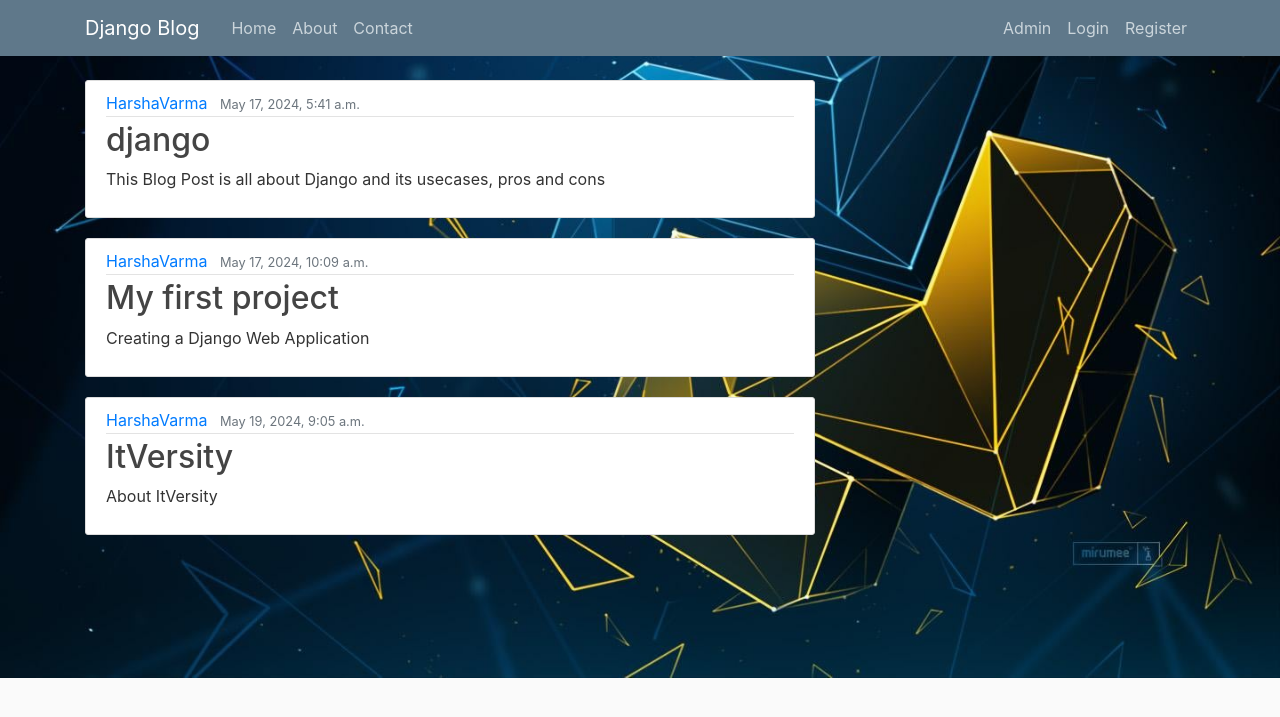
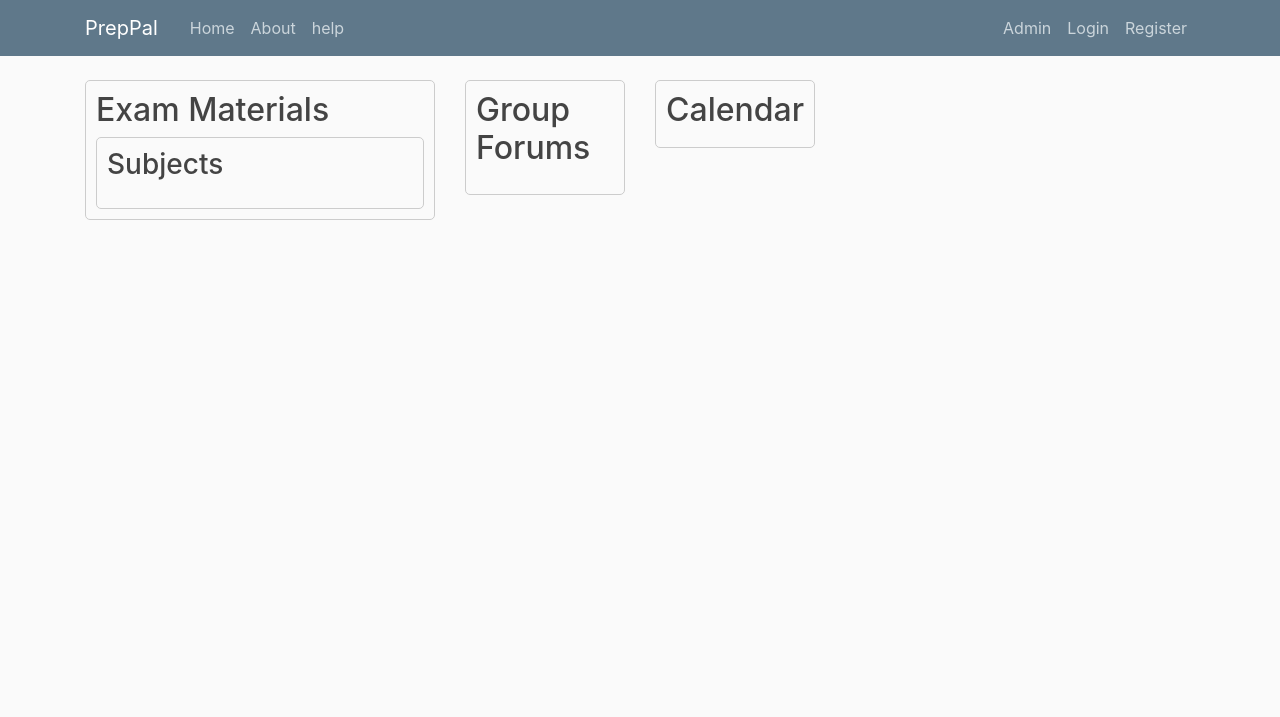
Before and after one commit to HarshaVarma2003/PrepPal-Project, a Django app: page /home in a window 1280 px wide. Shown: the top 717 px of the page. Run offline with Django 5.2, Linux system fonts and the light colour scheme; data comes from the database, SQL or seed files in the repository; both versions use the stored data as it was after the commit; some libraries are stand-ins or nearby versions.

Commit message:
your commit message here

```diff
--- a/blog/static/blog/main.css
+++ b/blog/static/blog/main.css
@@ -113,3 +113,43 @@ body {
 .blog-post {
   border-radius: 40px;
 }
+
+/* Add this CSS to your existing stylesheet */
+.section {
+    border: 1px solid #ccc;
+    padding: 10px;
+    border-radius: 5px;
+    margin-bottom: 20px;
+}
+
+.section h2 {
+    margin-top: 0;
+}
+
+.tab-container {
+    border: 1px solid #ccc;
+    border-radius: 5px;
+    padding: 10px;
+}
+
+.tab-container h3 {
+    margin-top: 0;
+}
+
+.subject-list {
+    list-style: none;
+    padding: 0;
+}
+
+.subject-list li {
+    margin-bottom: 5px;
+}
+
+.subject-list li a {
+    text-decoration: none;
+    color: #333;
+}
+
+.subject-list li a:hover {
+    color: #007bff;
+}
--- a/blog/templates/blog/base.html
+++ b/blog/templates/blog/base.html
@@ -9,16 +9,16 @@
     <link rel="stylesheet" href="https://cdn.jsdelivr.net/npm/bootstrap@4.0.0/dist/css/bootstrap.min.css">
     <link rel="stylesheet" type="text/css" href="{% static 'blog/main.css' %}">
     {% if title %}
-        <title>Django Blog - {{ title }}</title>
+        <title>PrepPal - {{ title }}</title>
     {% else %}
-        <title>Django Blog</title>
+        <title>PrepPal</title>
     {% endif %}
 </head>
 <body>
     <header class="site-header">
         <nav class="navbar navbar-expand-md navbar-dark bg-steel fixed-top">
             <div class="container">
-                <a class="navbar-brand mr-4" href="/">Django Blog</a>
+                <a class="navbar-brand mr-4" href="/">PrepPal</a>
                 <button class="navbar-toggler" type="button" data-toggle="collapse" data-target="#navbarToggle" aria-controls="navbarToggle" aria-expanded="false" aria-label="Toggle navigation">
                     <span class="navbar-toggler-icon"></span>
                 </button>
@@ -26,7 +26,7 @@
                     <div class="navbar-nav mr-auto">
                         <a class="nav-item nav-link" href="{% url 'blog-home' %}">Home</a>
                         <a class="nav-item nav-link" href="{% url 'blog-about' %}">About</a>
-                        <a class="nav-item nav-link" href="{% url 'blog-contact' %}">Contact</a>
+                        <a class="nav-item nav-link" href="{% url 'blog-help' %}">help</a>
                     </div>
                     <!-- Navbar Right Side -->
                     <div class="navbar-nav">
--- a/blog/templates/blog/home.html
+++ b/blog/templates/blog/home.html
@@ -1,17 +1,39 @@
-<!-- blog-home.html -->
 {% extends "blog/base.html" %}
 {% block content %}
-    <body class="homepage-bg">
-        {% for post in posts %}
-            <article class="media content-section">
-            <div class="media-body">
-                <div class="article-metadata">
-                    <a class="mr-2" href="#">{{ post.author }}</a>
-                    <small class="text-muted">{{ post.date_posted }}</small>
+    <div class="row">
+        <!-- Main section with exam materials -->
+        <div class="col-md-6">
+            <div class="section">
+                <h2>Exam Materials</h2>
+                <div class="tab-container">
+                    <h3>Subjects</h3>
+                    <ul class="subject-list">
+                        {% for subject in subjects %}
+                            <li><a href="{% url 'subject-detail' subject.id %}">{{ subject.name }}</a></li>
+                        {% endfor %}
+                    </ul>
                 </div>
-                <h2><a class="article-title" href="{% url 'post-detail' post.id %}">{{ post.title }}</a></h2>
-                <p class="article-content">{{ post.subject }}</p>
             </div>
-        </article>
-    {% endfor %}
+        </div>
+        <!-- Group Forums section -->
+        <div class="col-md-3">
+            <div class="section">
+                <h2>Group Forums</h2>
+                <!-- Add your content here -->
+                <ul>
+                    {% for forum in forums %}
+                        <li><a href="{% url 'forum-detail' forum.id %}">{{ forum.title }}</a></li>
+                    {% endfor %}
+                </ul>
+            </div>
+        </div>
+        <!-- Calendar section -->
+        <div class="col-md-3">
+            <div class="section">
+                <h2>Calendar</h2>
+                <!-- Add your content here -->
+                <div id="calendar"></div>
+            </div>
+        </div>
+    </div>
 {% endblock content %}
--- a/blog/urls.py
+++ b/blog/urls.py
@@ -4,7 +4,7 @@ from . import views
 urlpatterns = [
     path('home', views.home, name='blog-home'),
     path('about/', views.about, name='blog-about'),
-    path('contact/', views.contact, name='blog-contact'),
+    path('help/', views.help, name='blog-help'),
     path('post/<int:post_id>/', views.post_detail, name='post-detail'),
     path('', views.user_login, name='user-login'),  # Add this URL pattern for login
 ]
--- a/blog/views.py
+++ b/blog/views.py
@@ -11,8 +11,8 @@ def home(request):
 def about(request):
     return render(request, 'blog/about.html', {'title':'About' })
 
-def contact(request):
-    return render(request, 'blog/contact.html', {'title':'Contact' })
+def help(request):
+    return render(request, 'blog/help.html', {'title':'help' })
 
 def post_detail(request, post_id):
     post = get_object_or_404(Post, id=post_id)
--- /dev/null
+++ b/profile_review_data.csv
@@ -0,0 +1,6 @@
+Timestamp,Email Address,Name:,Email:,linkedin Profile link:,"About yourself: Provide a brief introduction about yourself, including your background and key interests","Educational Background:
+list your highest degree, the institution you attended, and your major or field of study.","Professional Experience:
+Summarize your relevant work experience, including your roles, responsibilities, and duration of employment.","Projects:
+Describe any significant projects you have worked on. Include your role, the project's objective, and the outcome.",Technical Skills: ,Certifications and Training: List any professional certifications or training programs you have completed,Soft Skills: Highlight your key soft skills and any hobbies or interests,"Achievements:
+Mention any notable achievements or awards you have received"
+5/22/2024 11:03:33,kharsha13varma@gmail.com,Harsha Varma,kharsha13varma@gmail.com,https://www.linkedin.com/in/kharshavarma/,"I am currently pursuing Computer Science Engineering in Specialization with AI and ML, I like participating and lending my hand in Technical & Social Competitions, where they bring out the Creative and Practical Skills out of me, also an Open Source Enthusiast. My interests align in Developing Machine Learning Models, Gen AI applications and Developing Web Pages.","BTech at  GITAM University Hyderabad, in the field of CSE-AIML","Software Developer Intern at ItVersity, Developing a application for employee profile review, duration is about 2 months.",,"Python, SQL, HTML, CSS, Django, Wordpress",," Communication, Teamwork, Adaptability",Top 10 in SIH Hackathon
```
Also changed, not shown: blog/templates/blog/login.html (+13 -1 lines), blog/migrations/0006_post_author.py (added), blog/models.py (line endings or trailing spaces), blog/static/blog/images/loginbg.jpg (added), blog/static/blog/images/logoo.jpg (added), blog/templates/blog/help.html (line endings or trailing spaces), db.sqlite3.
